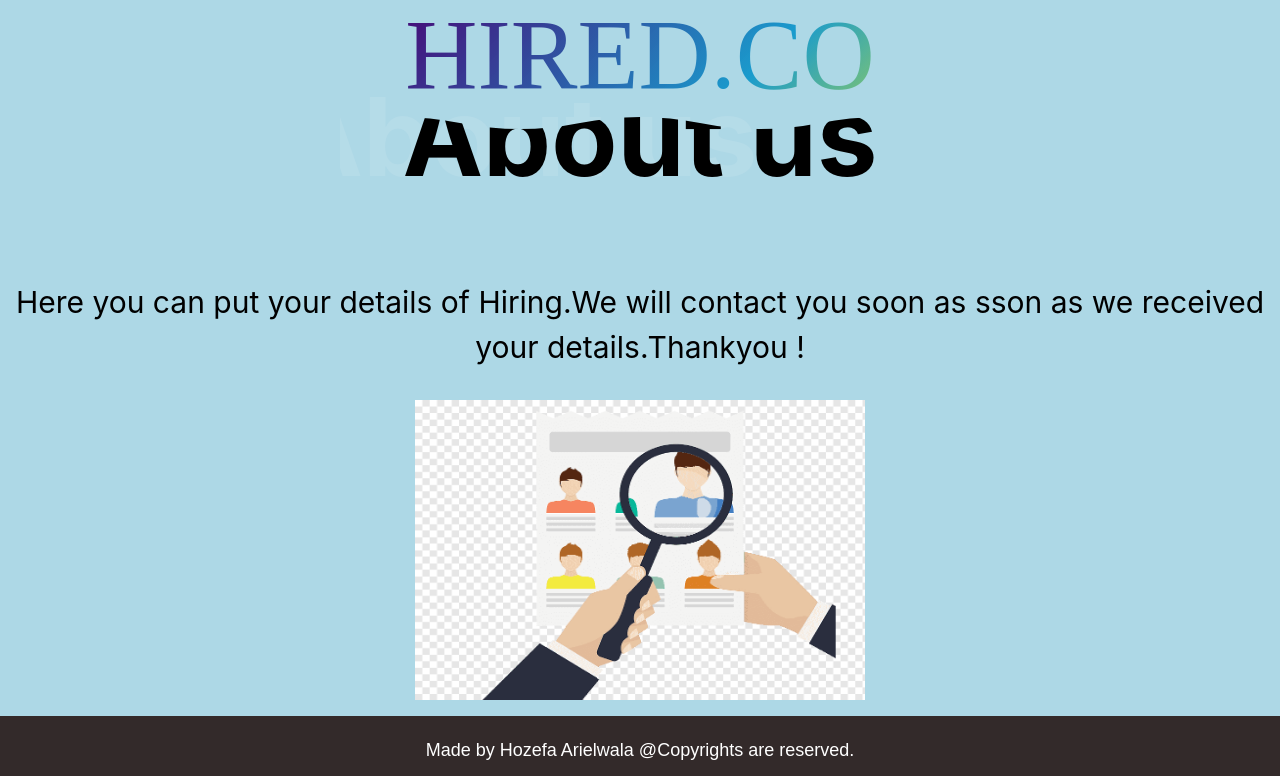
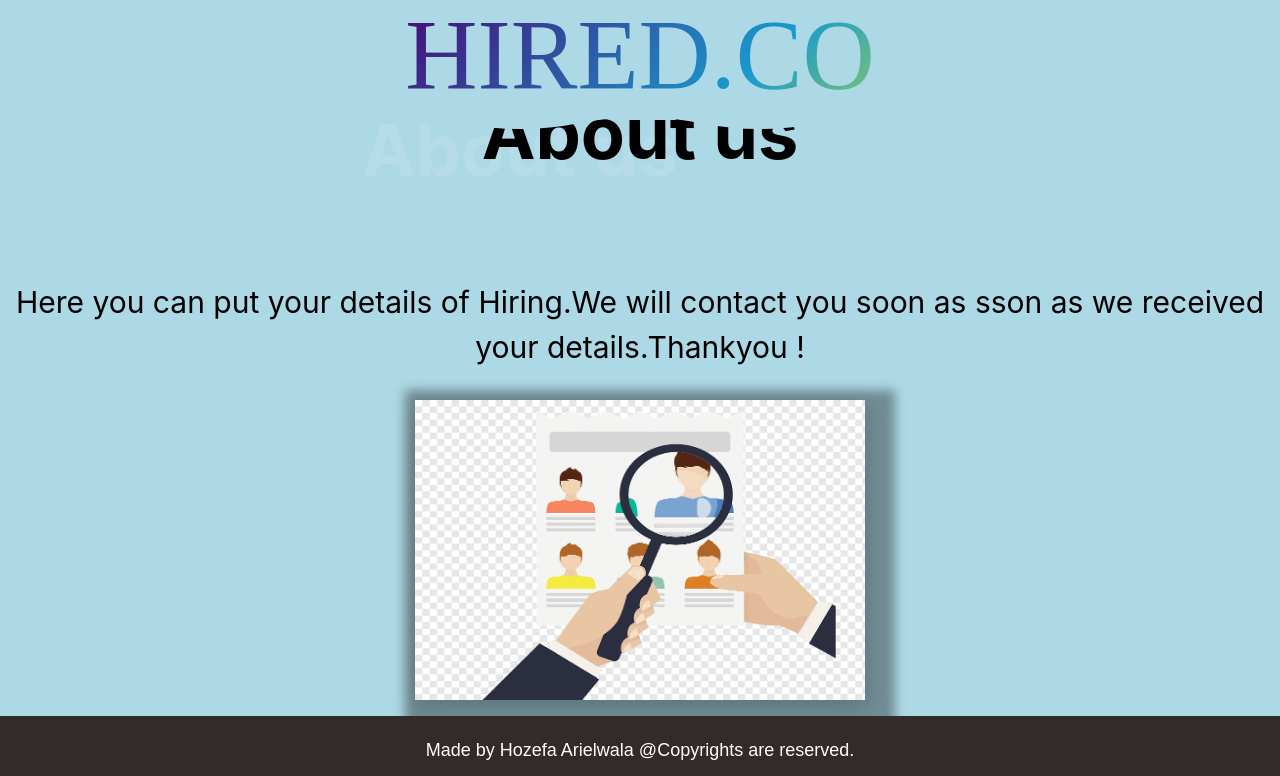
Before and after one commit to HozefaArielwala/AdminPanel, a PHP site: page / in a window 1280 px wide. Shown: the part 88-864 px from the top of the page. Run offline with PHP 8.4, Linux system fonts and the light colour scheme; some libraries are stand-ins or nearby versions.

Commit message:
final_landingPage Edited

```diff
--- a/css1.css
+++ b/css1.css
@@ -50,7 +50,7 @@ header>div{
   }
 }
 text{
-    font-size:18px;
+    font-size:12px;
 }
 nav{
     margin-bottom:2em;
@@ -98,6 +98,7 @@ section>div>#Para{
     margin-top: 30px;
     height:300px;
     width:450px;
+    box-shadow: 10px 10px 10px 20px rgba(3, 3, 3, 0.356), 0 6px 20px 0 rgba(0, 0, 0, 0.19);
 }
 footer{
     height:60px;
--- a/index.html
+++ b/index.html
@@ -67,7 +67,7 @@
                   </pattern>
                 </defs>
                 <text text-anchor="middle" x="30" y="17.4" font-size="17" fill="white" fill-opacity="0.1">About us</text>
-                <text text-anchor="middle" x="50" y="17.4" font-size="17" fill="url(#wave)"  fill-opacity="1">About us</text>
+                <text text-anchor="middle" x="50" y="14.55" font-size="17" fill="url(#wave)"  fill-opacity="1">About us</text>
               </svg>
           </div>
           <div>
```
